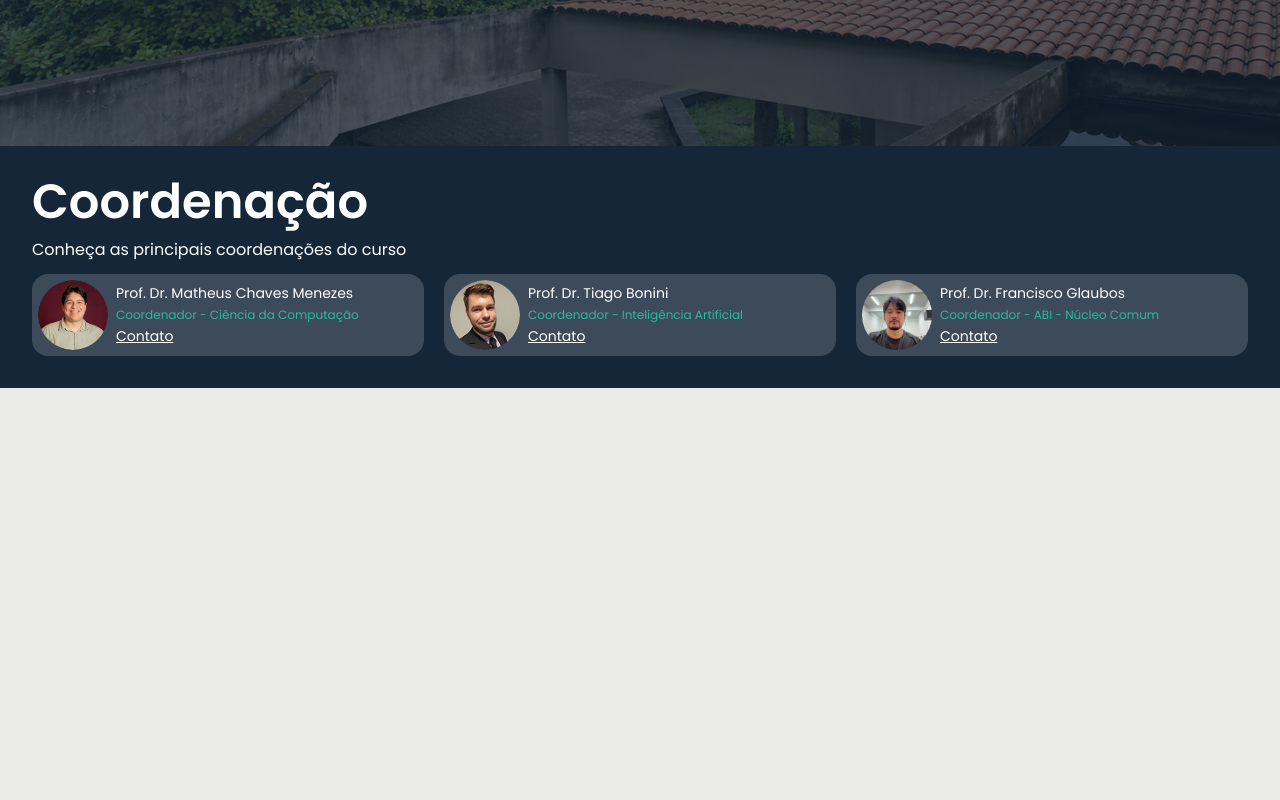
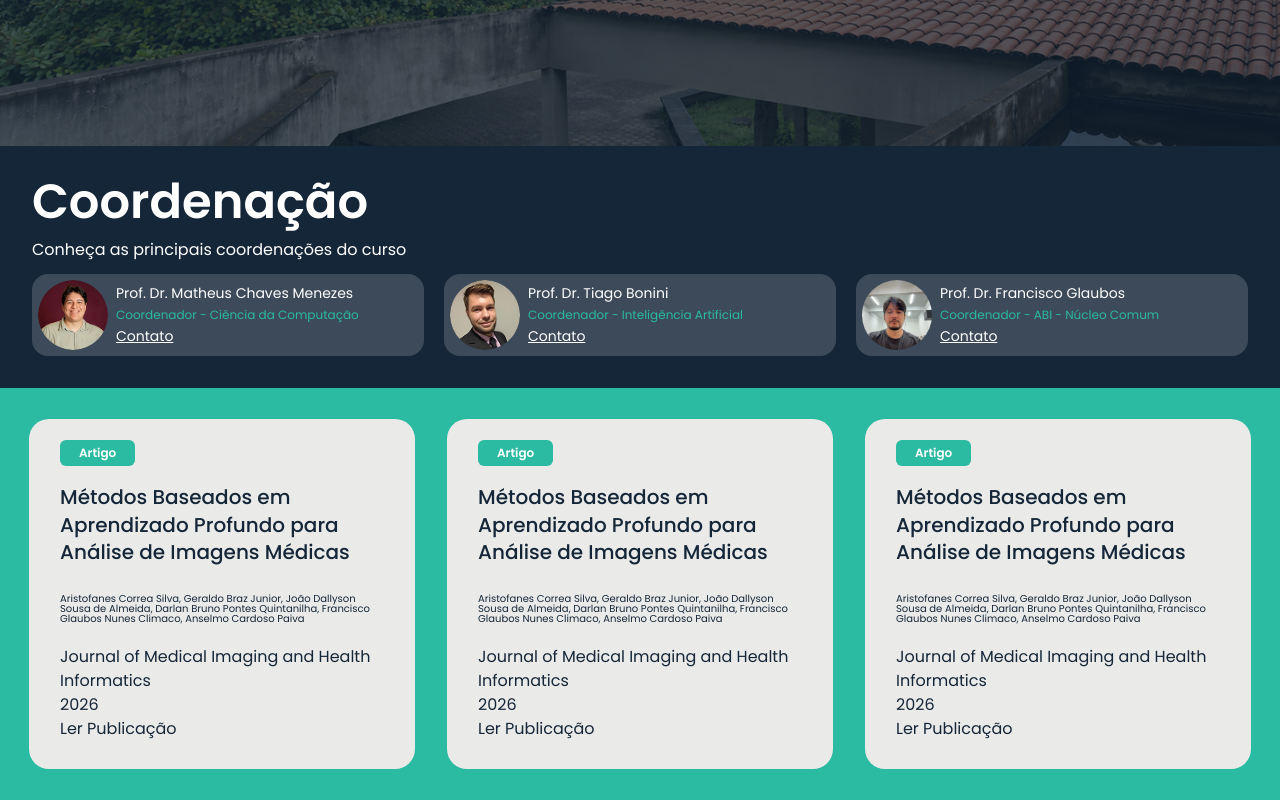
Before and after one commit to PET-Comp-UFMA/computacao-ufma, a Next.js app: page / in a window 1280 px wide. Shown: the part 294-1094 px from the top of the page. Before the commit the page ends 800 px from the top, so only its background shows below. Built offline with nearby package versions, Linux system fonts and the light colour scheme.

Commit message:
adicionando publicacoes ainda incompleto

```diff
--- a/app/page.tsx
+++ b/app/page.tsx
@@ -2,8 +2,36 @@ import Coordenacao from '@/components/home/Coordenacao'
 import Footer from '@/components/layout/Footer'
 import Header from '@/components/layout/Header'
 import PageBanner from '@/components/layout/PageBanner'
+import PublicacaoCard from "@/components/pesquisa/PublicacaoCard";
 
 export default function Inicio() {
+  const publicacoes = [
+    {
+      tag: "Artigo",
+      titulo: "Métodos Baseados em Aprendizado Profundo para Análise de Imagens Médicas",
+      autores: ["Aristofanes Correa Silva", "Geraldo Braz Junior", "João Dallyson Sousa de Almeida", "Darlan Bruno Pontes Quintanilha", "Francisco Glaubos Nunes Climaco", "Anselmo Cardoso Paiva"],
+      periodico: "Journal of Medical Imaging and Health Informatics",
+      ano: 2026,
+      link: "#",
+    },
+    {
+      tag: "Artigo",
+      titulo: "Métodos Baseados em Aprendizado Profundo para Análise de Imagens Médicas",
+      autores: ["Aristofanes Correa Silva", "Geraldo Braz Junior", "João Dallyson Sousa de Almeida", "Darlan Bruno Pontes Quintanilha", "Francisco Glaubos Nunes Climaco", "Anselmo Cardoso Paiva"],
+      periodico: "Journal of Medical Imaging and Health Informatics",
+      ano: 2026,
+      link: "#",
+    },
+    {
+      tag: "Artigo",
+      titulo: "Métodos Baseados em Aprendizado Profundo para Análise de Imagens Médicas",
+      autores: ["Aristofanes Correa Silva", "Geraldo Braz Junior", "João Dallyson Sousa de Almeida", "Darlan Bruno Pontes Quintanilha", "Francisco Glaubos Nunes Climaco", "Anselmo Cardoso Paiva"],
+      periodico: "Journal of Medical Imaging and Health Informatics",
+      ano: 2026,
+      link: "#",
+    },
+  ];
+
   return (
     <main>
       <PageBanner
@@ -13,6 +41,20 @@ export default function Inicio() {
         tamanho="grande"
       />
       <Coordenacao />
+
+      <div className="bg-verde-claro py-[31px] px-[29px] grid grid-cols-1 md:grid-cols-3 gap-8">
+        {publicacoes.map((pub, index) => (
+          <PublicacaoCard
+            key={index}
+            tag={pub.tag}
+            titulo={pub.titulo}
+            autores={pub.autores}
+            periodico={pub.periodico}
+            ano={pub.ano}
+            link={pub.link}
+          />
+        ))}
+      </div>
     </main>
   )
 }
--- /dev/null
+++ b/components/pesquisa/PublicacaoCard.tsx
@@ -0,0 +1,31 @@
+interface PublicacaoProps {
+  tag: string;
+  titulo: string;
+  autores: string[];
+  periodico: string;
+  ano: number;
+  link: string;
+}
+
+export default function PublicacaoCard({ tag, titulo, autores, periodico, ano, link }: PublicacaoProps) {
+  return (
+    <div className="bg-fundo rounded-[20px] pt-[21px] px-[31px] pb-7 min-h-[350px] flex flex-col justify-between">
+      <div>
+        <span className="inline-block bg-verde-claro text-texto-claro px-[19px] py-[5px] rounded-md text-xs font-semibold">
+          {tag}
+        </span>
+        <h3 className="mt-[18px] text-xl font-medium text-texto-escuro leading-snug">
+          {titulo}
+        </h3>
+        <p className="mt-[27px] text-[10px] font-normal leading-none text-texto-escuro">
+          {autores.join(", ")}
+        </p>
+      </div>
+      <div>
+        <p>{periodico}</p>
+        <p>{ano}</p>
+        <a href={link}>Ler Publicação</a>
+      </div>
+    </div>
+  );
+}
```
